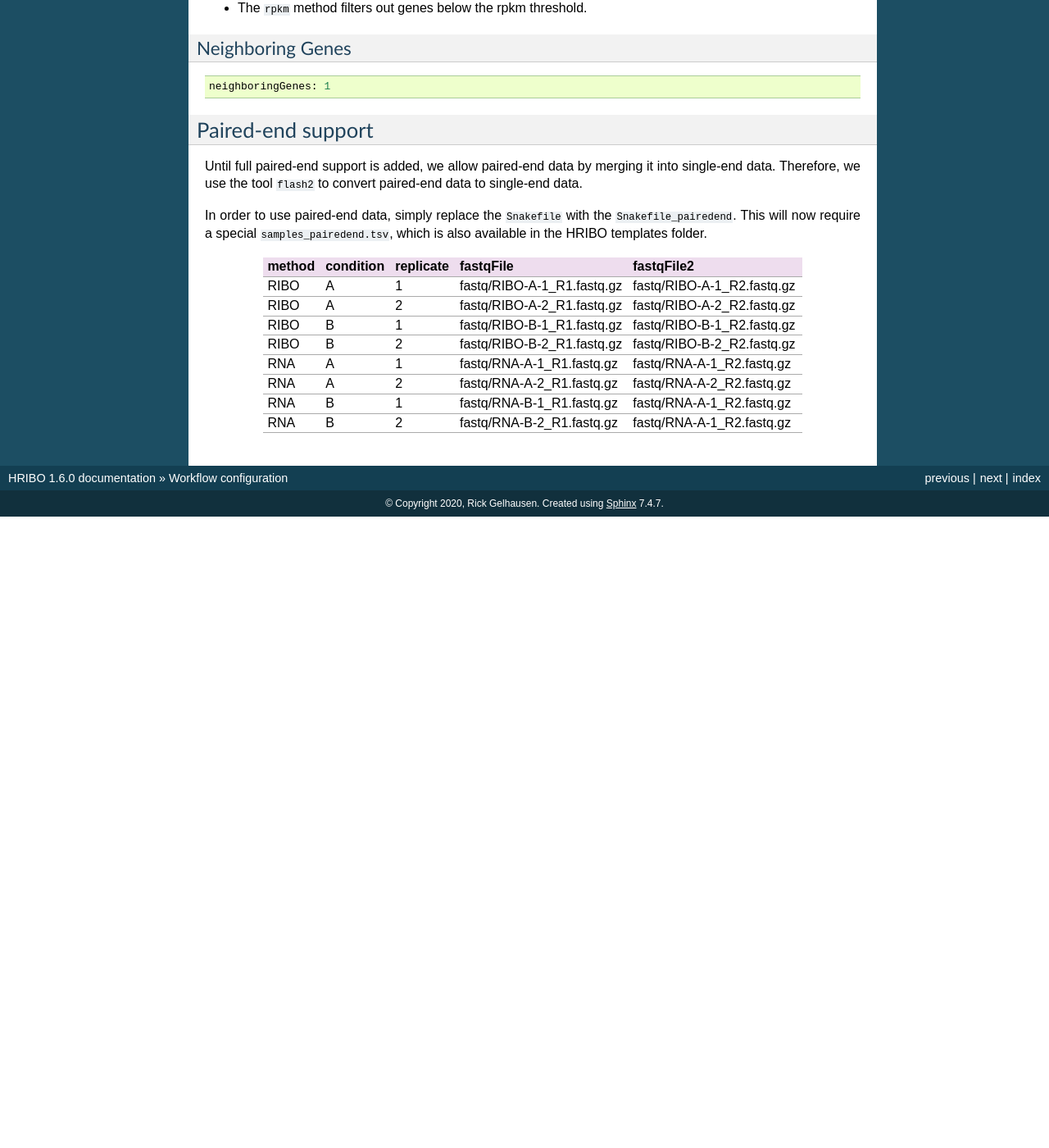
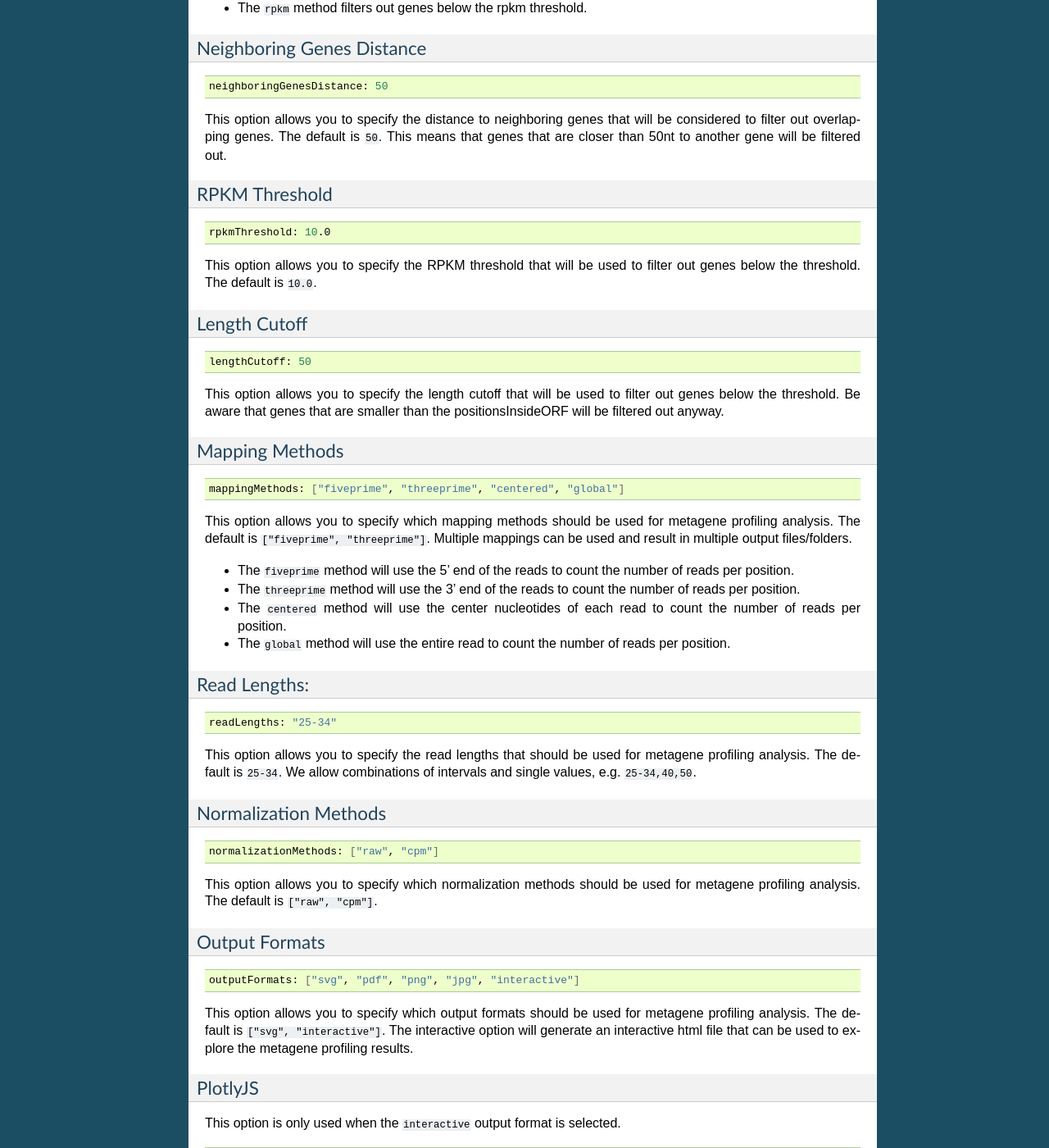
Before and after one commit to RickGelhausen/HRIBO_ReadTheDocs, a Sphinx documentation site: the page built from docs/source/workflow-configuration.rst, in a window 1280 px wide and 1400 px high, scrolled down 3121 px. Shown: the whole window at 82% size. Built offline with Sphinx 7.4.7, drawn with Linux system fonts in a browser that asks for light colours; before the commit the page ends 3751 px from its top, so only the background shows below that; some of the changed text lies outside the part shown.

Commit message:
finished section

```diff
--- a/docs/source/workflow-configuration.rst
+++ b/docs/source/workflow-configuration.rst
@@ -183,12 +183,107 @@ These methods are used to filter out genes that would cause artifacts in the met
 * The ``length`` method filters out genes that are shorter than the threshold.
 * The ``rpkm`` method filters out genes below the rpkm threshold.
 
-Neighboring Genes
-*****************
+Neighboring Genes Distance
+**************************
 
 .. code-block:: bash
 
-    neighboringGenes: 1
+    neighboringGenesDistance: 50
+
+This option allows you to specify the distance to neighboring genes that will be considered to filter out overlapping genes.
+The default is ``50``. This means that genes that are closer than 50nt to another gene will be filtered out.
+
+RPKM Threshold
+**************
+
+.. code-block:: bash
+
+    rpkmThreshold: 10.0
+
+This option allows you to specify the RPKM threshold that will be used to filter out genes below the threshold.
+The default is ``10.0``.
+
+Length Cutoff
+*************
+
+.. code-block:: bash
+
+    lengthCutoff: 50
+
+This option allows you to specify the length cutoff that will be used to filter out genes below the threshold.
+Be aware that genes that are smaller than the positionsInsideORF will be filtered out anyway.
+
+Mapping Methods
+***************
+
+.. code-block:: bash
+
+    mappingMethods: ["fiveprime", "threeprime", "centered", "global"]
+
+This option allows you to specify which mapping methods should be used for metagene profiling analysis. The default is ``["fiveprime", "threeprime"]``.
+Multiple mappings can be used and result in multiple output files/folders.
+
+* The ``fiveprime`` method will use the 5' end of the reads to count the number of reads per position.
+* The ``threeprime`` method will use the 3' end of the reads to count the number of reads per position.
+* The ``centered`` method will use the center nucleotides of each read to count the number of reads per position.
+* The ``global`` method will use the entire read to count the number of reads per position.
+
+Read Lengths:
+*************
+
+.. code-block:: bash
+
+    readLengths: "25-34"
+
+This option allows you to specify the read lengths that should be used for metagene profiling analysis. The default is ``25-34``.
+We allow combinations of intervals and single values, e.g. ``25-34,40,50``.
+
+Normalization Methods
+*********************
+
+.. code-block:: bash
+
+    normalizationMethods: ["raw", "cpm"]
+
+This option allows you to specify which normalization methods should be used for metagene profiling analysis. The default is ``["raw", "cpm"]``.
+
+Output Formats
+**************
+
+.. code-block:: bash
+
+    outputFormats: ["svg", "pdf", "png", "jpg", "interactive"]
+
+This option allows you to specify which output formats should be used for metagene profiling analysis. The default is ``["svg", "interactive"]``.
+The interactive option will generate an interactive html file that can be used to explore the metagene profiling results.
+
+PlotlyJS
+********
+
+This option is only used when the ``interactive`` output format is selected.
+
+.. code-block:: bash
+
+    includePlotlyJS: "integrated"
+
+This option allows you to specify how the plotly.js library should be included in the interactive html file. The default is ``integrated``.
+
+* The ``integrated`` option will include the plotly.js library in the html file. The file will be larger, but can be used offline. (+3.7mb/file)
+* The ``online`` option will include a link to the plotly.js library in the html file.
+* The ``local`` option will include a link to a local plotly.js library in the html file. This option requires the plotly.js library to be available in the same folder as the html file.
+
+Colors
+******
+
+.. code-block:: bash
+
+    colorList: []
+
+This option allows you to specify a list of colors that should be used for the metagene profiling analysis. The default is ``[]``.
+Per default a list of colorblind-friendly colors will be used.
+If you want to change the colors, make sure that the number of colors matches the number of samples.
+We also suggest to use hex colors, e.g. ``#ff0000``.
+
 
 Paired-end support
 ==================
```
